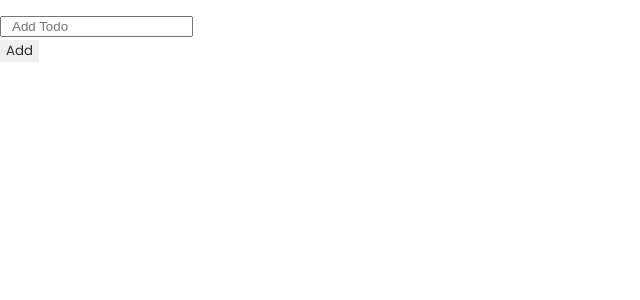
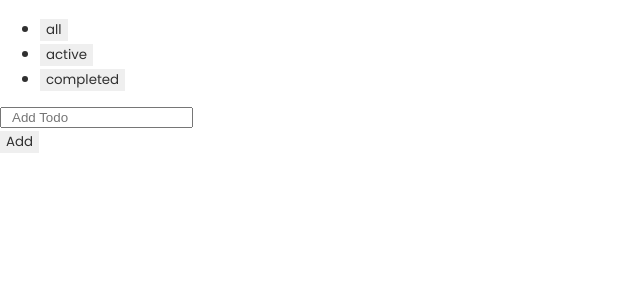
Before and after one commit to kseul/to-do-list-react, a React (Create React App) app: page / in a window 1280 px wide. Shown: the top 300 px of the page, without its empty margins (0-640 px from the left). Built offline with nearby package versions, Linux system fonts and the light colour scheme.

Commit message:
Solution : 아이템 필터링하기

```diff
--- a/src/Solution/Solution.jsx
+++ b/src/Solution/Solution.jsx
@@ -1,10 +1,17 @@
 import './Solution.css';
 import TodoList from './components/TodoList/TodoList';
+import Header from './components/Header/Header';
+import { useState } from 'react';
+
+const filters = ['all', 'active', 'completed']; // 1)고정된 필터배열이 있음
 
 const Solution = () => {
+  const [filter, setFilter] = useState(filters[0]);
   return (
     <div>
-      <TodoList />
+      {/* 모든 필터 정보, 현재 필터 정보, 필터변경시 호출할 setFilter */}
+      <Header filters={filters} filter={filter} onFilterChange={setFilter} />
+      <TodoList filter={filter} />
     </div>
   );
 };
--- /dev/null
+++ b/src/Solution/components/Header/Header.jsx
@@ -0,0 +1,18 @@
+import React from 'react';
+
+const Header = ({ filters, filter, onFilterChange }) => {
+  return (
+    <header>
+      <ul>
+        {filters.map((filter, i) => (
+          <li key={i}>
+            {/* 현재 map으로 filters의 filter('all'...)을 돌리고 있으므로 각각의 filter마다의 버튼클릭시 해당하는 filter값을 그대로 상위 컴포넌트의 onFilterChange로 올려준다. */}
+            <button onClick={() => onFilterChange(filter)}>{filter}</button>
+          </li>
+        ))}
+      </ul>
+    </header>
+  );
+};
+
+export default Header;
--- a/src/Solution/components/TodoList/TodoList.jsx
+++ b/src/Solution/components/TodoList/TodoList.jsx
@@ -2,7 +2,7 @@
 import AddTodo from '../AddTodo/AddTodo';
 import Todo from '../Todo/Todo';
 
-const TodoList = () => {
+const TodoList = ({ filter }) => {
   const [todos, setTodos] = useState([]);
 
   const handleAdd = (todo) => setTodos([...todos, todo]);
@@ -13,11 +13,13 @@
   const handleDelete = (deleted) =>
     setTodos(todos.filter((todo) => todo.id !== deleted.id));
 
+  const filtered = getFilteredItems(todos, filter);
+
   return (
     // TodoList 컴포넌트에서는 투두를 받아서 그것을 보여주기만 함
     <section>
       <ul>
-        {todos.map((item) => (
+        {filtered.map((item) => (
           <Todo
             key={item.id}
             todo={item}
@@ -32,4 +34,11 @@
   );
 };
 
+const getFilteredItems = (todos, filter) => {
+  if (filter === 'all') {
+    return todos;
+  }
+  return todos.filter((todo) => todo.status === filter);
+};
+
 export default TodoList;
```
